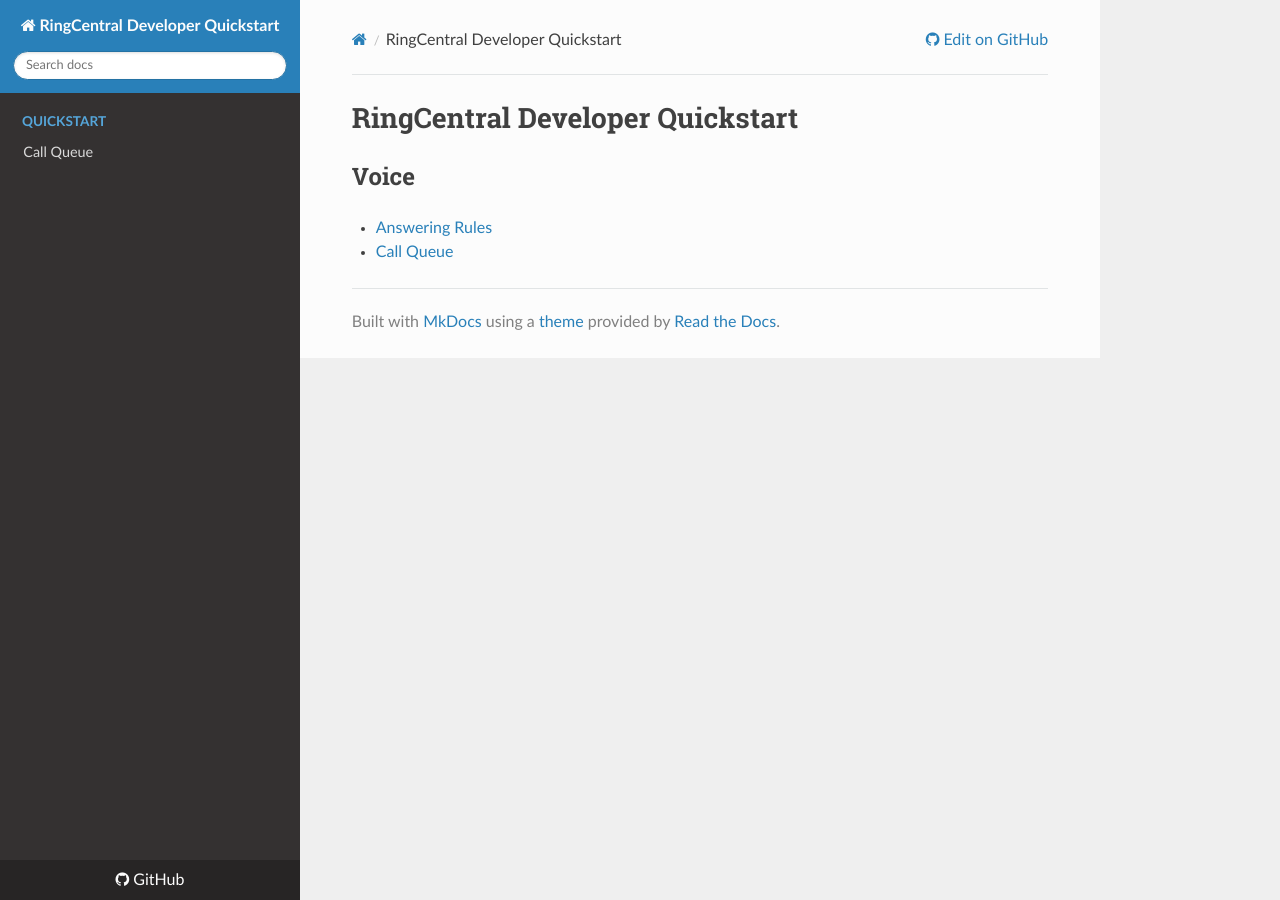
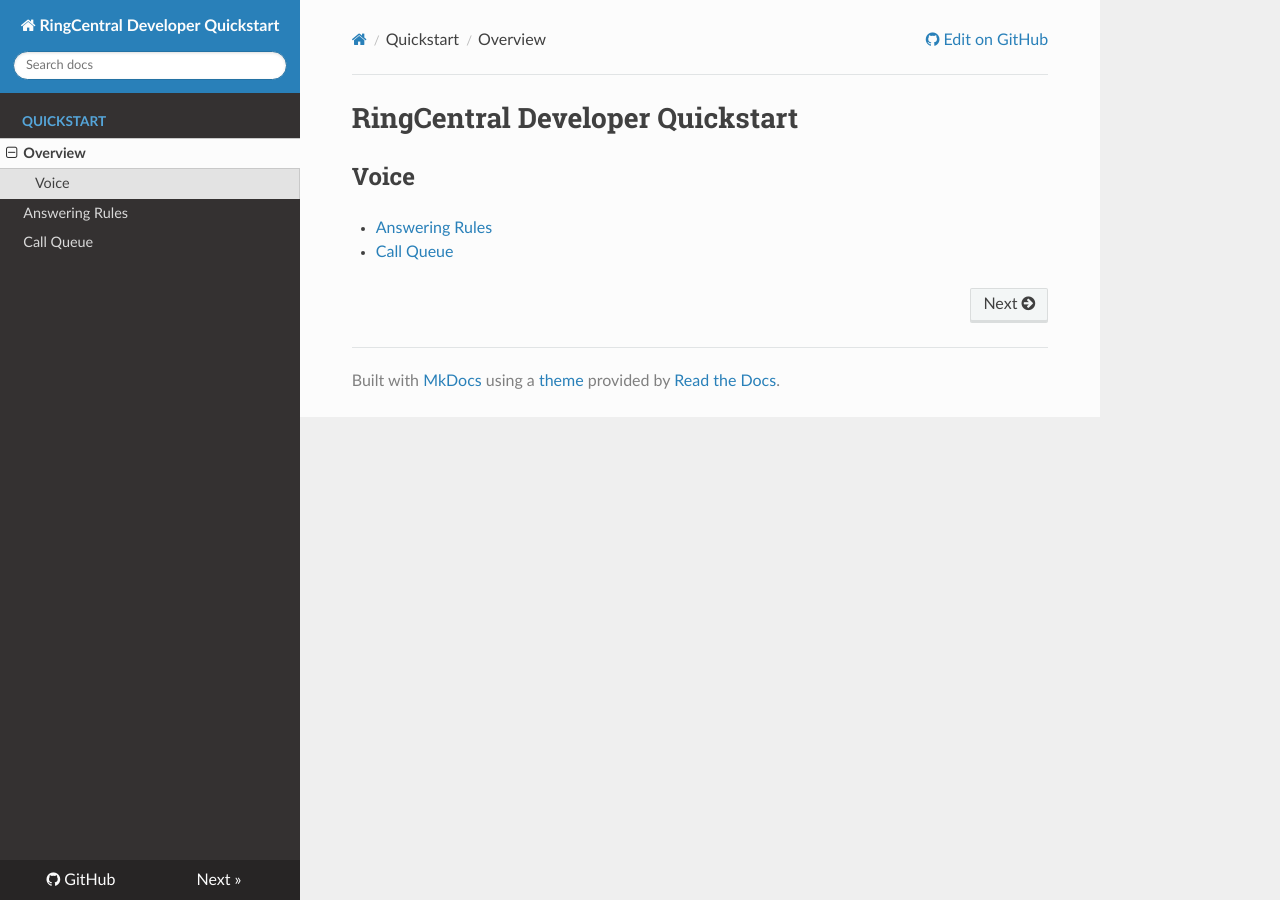
Before and after one commit to grokify/ringcentral-docs-quickstart, an MkDocs documentation site: the page built from docs/index.md, in a window 1280 px wide. Built offline with MkDocs 1.6.1, drawn with Linux system fonts in a browser that asks for light colours; nearby versions of some CDN libraries; old or Windows-style settings are respelled for this version of MkDocs.

Commit message:
update mkdocs

```diff
--- a/mkdocs.yml
+++ b/mkdocs.yml
@@ -5,4 +5,6 @@ docs_dir: docs
 theme: readthedocs
 pages:
 
+- ['index.md', 'Quickstart', 'Overview']
+- ['answering_rules.md', 'Quickstart', 'Answering Rules']
 - ['call_queue.md', 'Quickstart', 'Call Queue']
```
